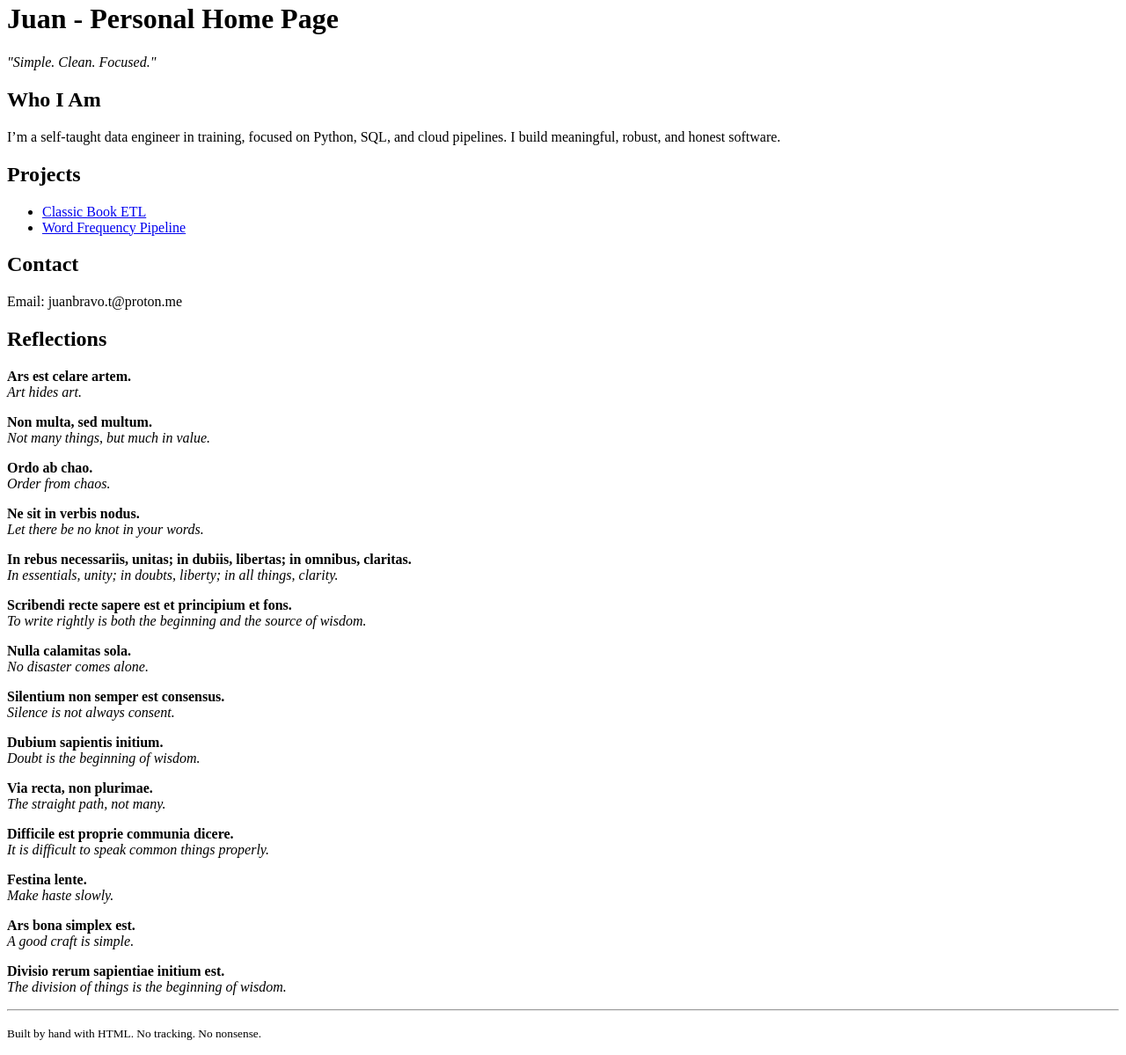
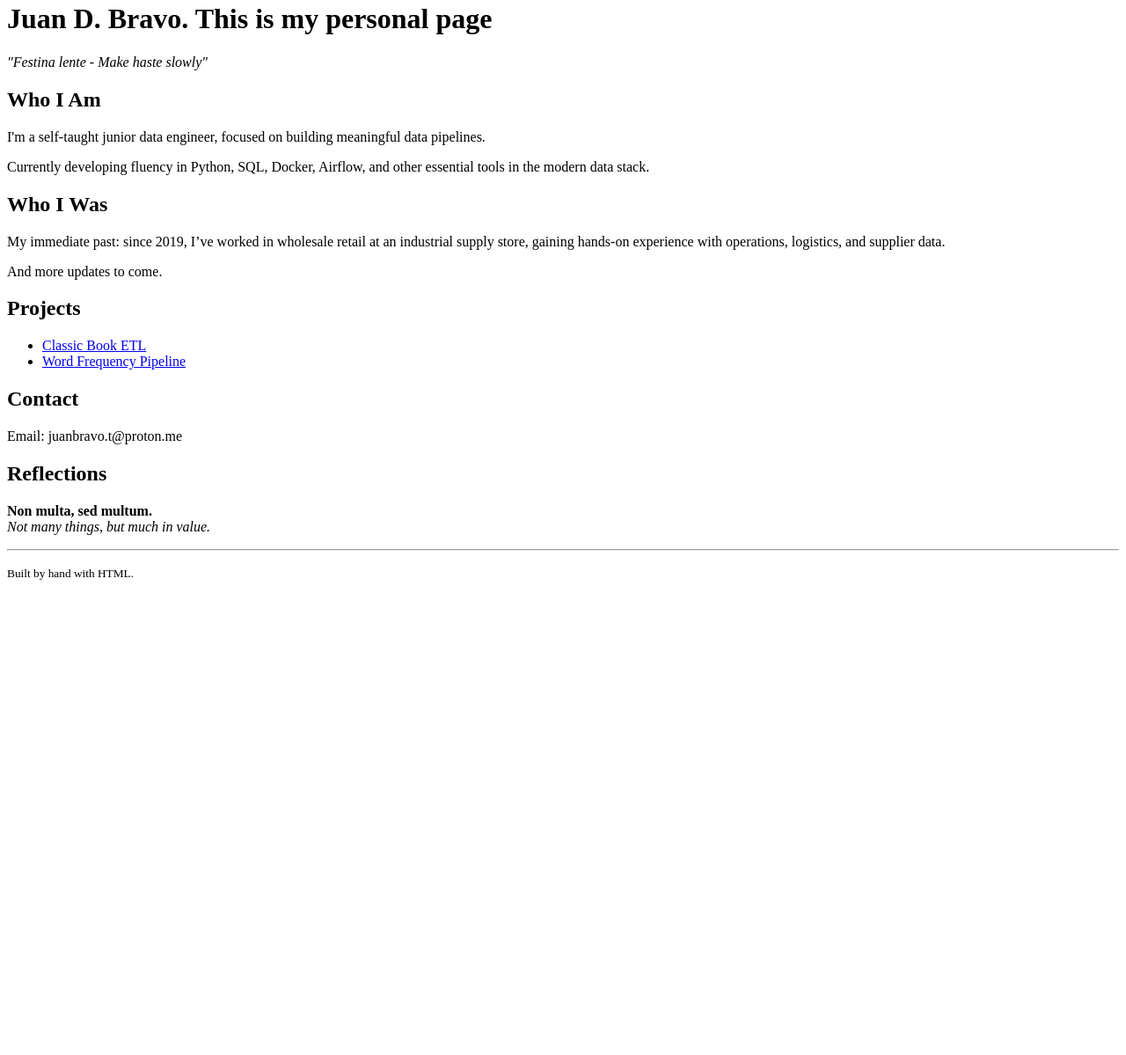
Before and after one commit to bravojuandb/bravojuandb.github.io, a plain HTML site: page index.html in a window 1280 px wide. Shown: the part 18-1217 px from the top of the page at 88% size. After the commit the page ends 800 px from the top, so only its background shows below. Drawn offline with Linux system fonts and the light colour scheme.

Commit message:
chore: update index.html, trim unnecessary reflections, and talked a bit more about myself

```diff
--- a/index.html
+++ b/index.html
@@ -5,15 +5,20 @@
     <title>Juan's Personal Page</title>
 </head>
 <body>
-    <h1>Juan - Personal Home Page</h1>
-    <p><i>"Simple. Clean. Focused."</i></p>
+    <h1>Juan D. Bravo. This is my personal page</h1>
+    <p><i>"Festina lente - Make haste slowly"</i></p>
 
     <h2>Who I Am</h2>
-    <p>I’m a self-taught data engineer in training, focused on Python, SQL, and cloud pipelines. I build meaningful, robust, and honest software.</p>
+<p>I'm a self-taught junior data engineer, focused on building meaningful data pipelines.</p>
+<p>Currently developing fluency in Python, SQL, Docker, Airflow, and other essential tools in the modern data stack.</p>
+
+<h2>Who I Was</h2>
+<p>My immediate past: since 2019, I’ve worked in wholesale retail at an industrial supply store, gaining hands-on experience with operations, logistics, and supplier data.</p>
+<p> And more updates to come. <p>
 
     <h2>Projects</h2>
     <ul>
-        <li><a href="https://github.com/juan-dbravo/classicbook-etl">Classic Book ETL</a></li>
+        <li><a href="https://github.com/juan-dbravo/classicbook-etl-pipeline">Classic Book ETL</a></li>
         <li><a href="https://github.com/juan-dbravo/wordfreq-pipeline">Word Frequency Pipeline</a></li>
     </ul>
 
@@ -22,49 +27,10 @@
 
     <h2>Reflections</h2>
 
-  <p><strong>Ars est celare artem.</strong><br>
-  <em>Art hides art.</em></p>
-
   <p><strong>Non multa, sed multum.</strong><br>
   <em>Not many things, but much in value.</em></p>
 
-  <p><strong>Ordo ab chao.</strong><br>
-  <em>Order from chaos.</em></p>
-
-  <p><strong>Ne sit in verbis nodus.</strong><br>
-  <em>Let there be no knot in your words.</em></p>
-
-  <p><strong>In rebus necessariis, unitas; in dubiis, libertas; in omnibus, claritas.</strong><br>
-  <em>In essentials, unity; in doubts, liberty; in all things, clarity.</em></p>
-
-  <p><strong>Scribendi recte sapere est et principium et fons.</strong><br>
-  <em>To write rightly is both the beginning and the source of wisdom.</em></p>
-
-  <p><strong>Nulla calamitas sola.</strong><br>
-  <em>No disaster comes alone.</em></p>
-
-  <p><strong>Silentium non semper est consensus.</strong><br>
-  <em>Silence is not always consent.</em></p>
-
-  <p><strong>Dubium sapientis initium.</strong><br>
-  <em>Doubt is the beginning of wisdom.</em></p>
-
-  <p><strong>Via recta, non plurimae.</strong><br>
-  <em>The straight path, not many.</em></p>
-
-  <p><strong>Difficile est proprie communia dicere.</strong><br>
-  <em>It is difficult to speak common things properly.</em></p>
-
-  <p><strong>Festina lente.</strong><br>
-  <em>Make haste slowly.</em></p>
-
-  <p><strong>Ars bona simplex est.</strong><br>
-  <em>A good craft is simple.</em></p>
-
-  <p><strong>Divisio rerum sapientiae initium est.</strong><br>
-  <em>The division of things is the beginning of wisdom.</em></p>
-
     <hr>
-    <p><small>Built by hand with HTML. No tracking. No nonsense.</small></p>
+    <p><small>Built by hand with HTML.</small></p>
 </body>
 </html>
```
